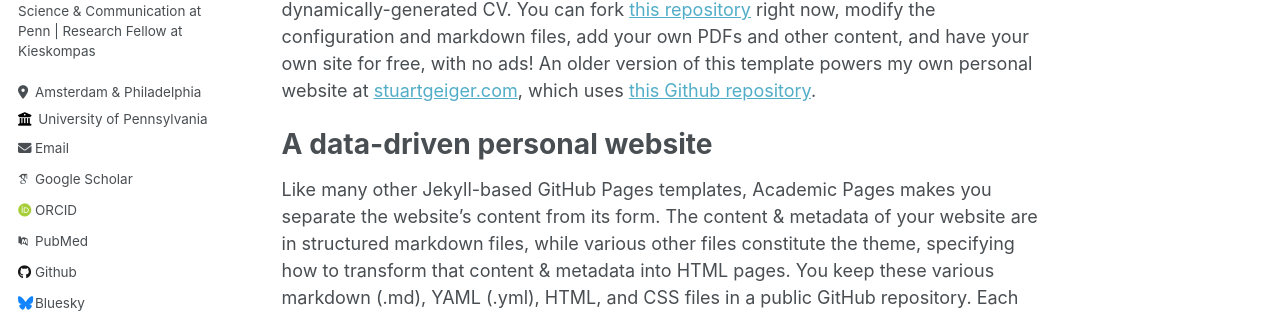
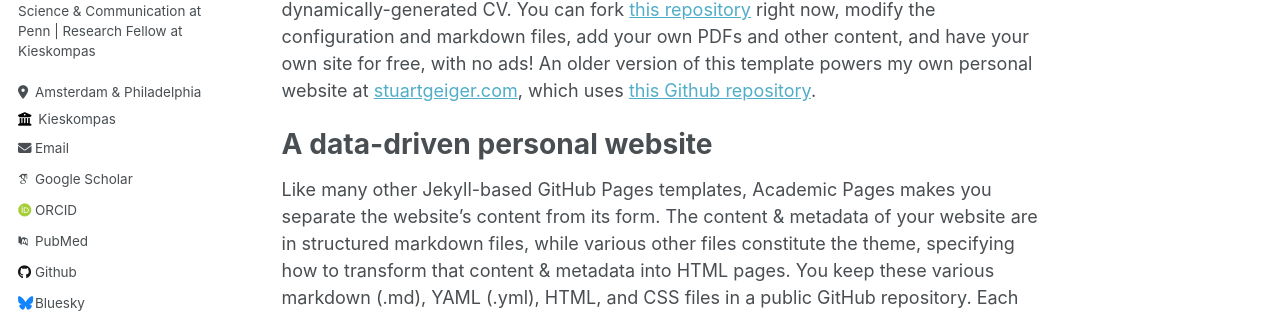
Before and after one commit to tomwetienne/tomwetienne.github.io, a Jekyll site: the page built from _pages/about.md, in a window 1280 px wide. Shown: the part 342-655 px from the top of the page. Built offline with Jekyll 4.4.1, drawn with Linux system fonts in a browser that asks for light colours; some web fonts are replaced.

Commit message:
Update _config.yml

```diff
--- a/_config.yml
+++ b/_config.yml
@@ -27,6 +27,7 @@ author:
   bio              : "PhD student in Political Science & Communication at Penn | Research Fellow at Kieskompas"
   location         : "Amsterdam & Philadelphia"
   employer         : "University of Pennsylvania"
+  employer         : "Kieskompas"
   uri              : # URL
   email            : "tom.etienne[@]asc.upenn.edu"
 
```
